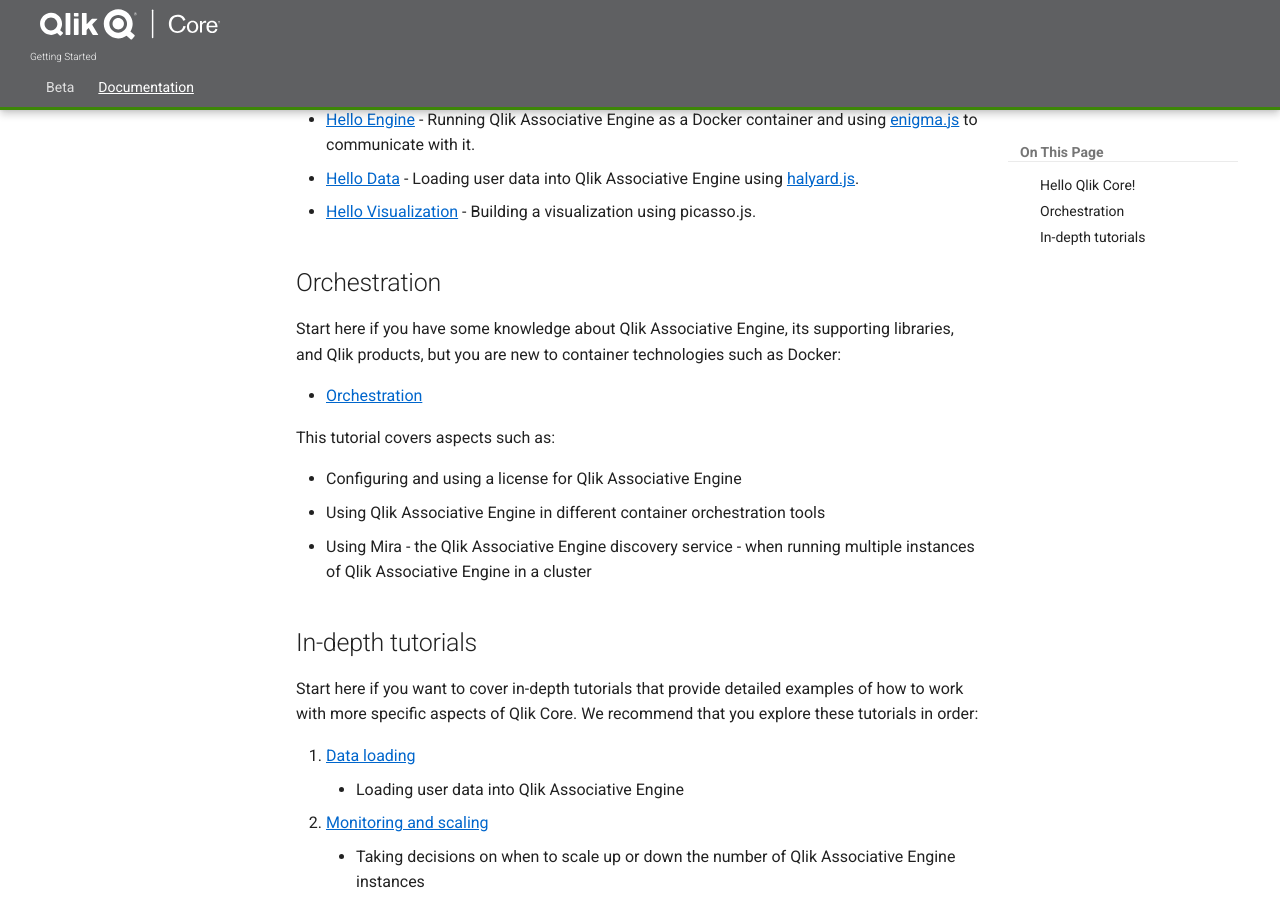
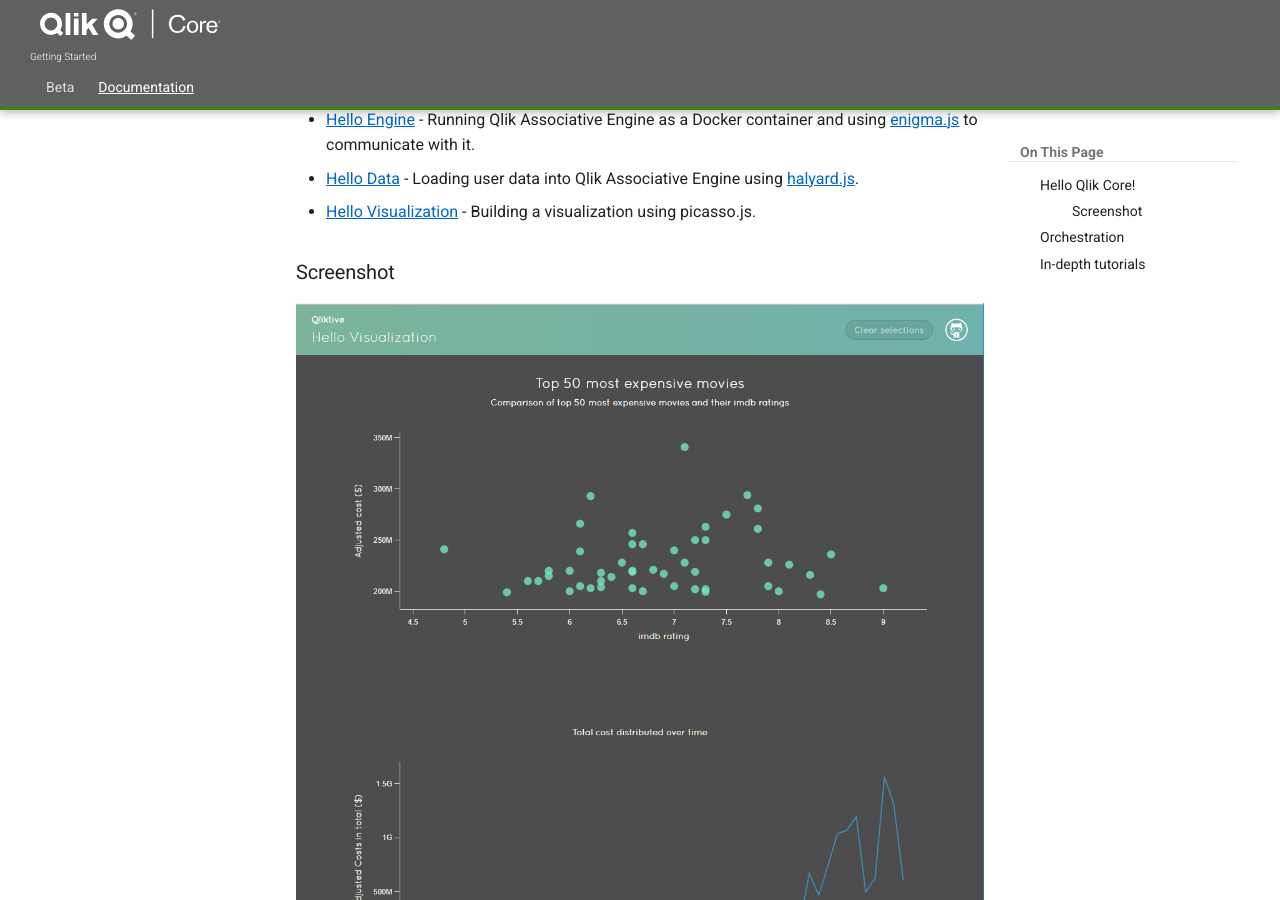
Before and after one commit to qlik-oss/core-website, an MkDocs documentation site: the page built from docs/docs/getting-started.md, in a window 1280 px wide and 900 px high, scrolled down 1062 px. Built offline with MkDocs 1.6.1 and Material for MkDocs 9.7.7, drawn with Linux system fonts in a browser that asks for light colours; comment, search, counter and statistics services are not loaded; old or Windows-style settings are respelled for this version of MkDocs.

Commit message:
Add screenshot

```diff
--- a/docs/docs/getting-started.md
+++ b/docs/docs/getting-started.md
@@ -29,6 +29,10 @@
     [halyard.js](https://github.com/qlik-oss/halyard.js).
 - [Hello Visualization](./tutorials/hello-visualization.md) - Building a visualization using picasso.js.
 
+### Screenshot
+
+![screenshot](../images/hello-viz.png)
+
 ## Orchestration
 
 Start here if you have some knowledge about Qlik Associative Engine, its supporting libraries,
```
Also changed, not shown: docs/images/hello-viz.png (added).
